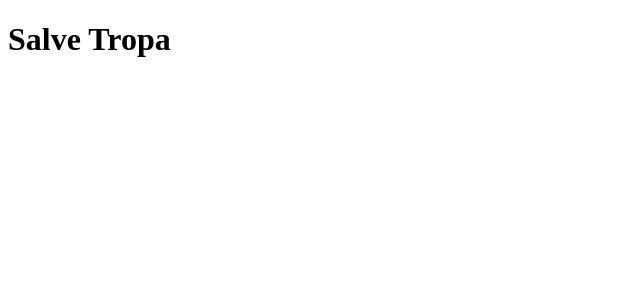
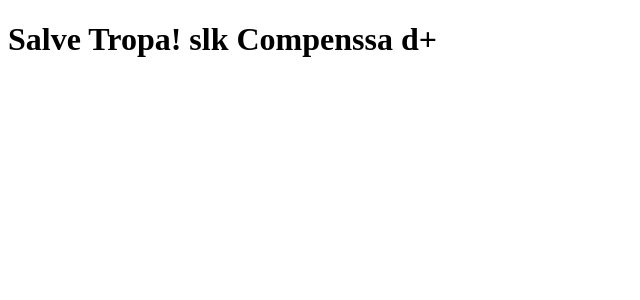
Before and after one commit to NicolasVSilva/TabnewsClone, a Next.js app: page / in a window 1280 px wide. Shown: the top 300 px of the page, without its empty margins (0-640 px from the left). Built offline with nearby package versions, Linux system fonts and the light colour scheme.

Commit message:
alterando a frase

```diff
--- a/pages/index.js
+++ b/pages/index.js
@@ -1,5 +1,5 @@
 function Home(){
-    return <h1>Salve Tropa</h1>
+    return <h1>Salve Tropa! slk Compenssa d+</h1>
 }
 
 export default Home;
```
